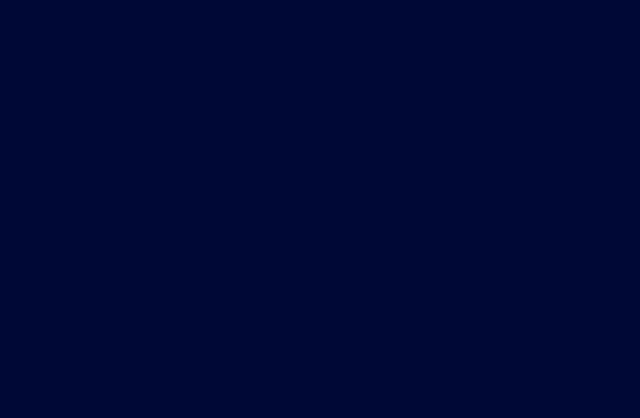
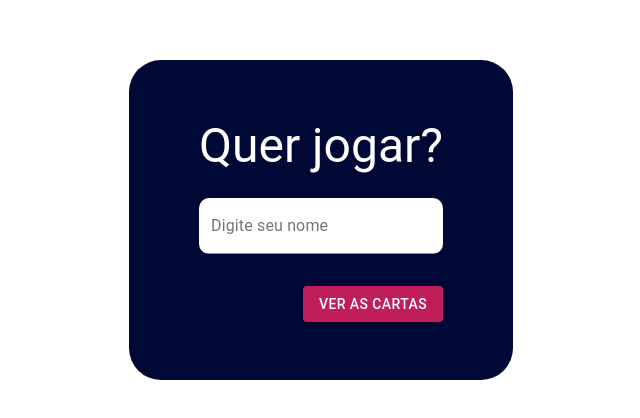
Before and after one commit to joaoseixas88/some-challenge-applied, a Next.js app: page / in a window 1280 px wide. Shown: the part 180-598 px from the top of the page, without its empty margins (319-959 px from the left). Built offline with nearby package versions, Linux system fonts and the light colour scheme.

Commit message:
feat: loginscreen

```diff
--- a/src/pages/index.tsx
+++ b/src/pages/index.tsx
@@ -1,24 +1,65 @@
-import { Box, Button, Container, Grid, Input, useTheme } from "@mui/material";
+import { Box, Button, TextField, Typography, useTheme } from "@mui/material";
+import { Container } from "@mui/system";
 import type { NextPage } from "next";
 import Head from "next/head";
-import { Card } from "../components/Card";
+import Link from "next/link";
 
 const Home: NextPage = () => {
   const {
-    palette: { primary },
+    palette: { primary, secondary },
     breakpoints,
   } = useTheme();
   return (
     <div>
       <Head>
-        <title>Create Next App</title>
+        <title>Home</title>
         <meta name="description" content="Generated by create next app" />
         <link rel="icon" href="/favicon.ico" />
       </Head>
-      <Box bgcolor={primary.main} height={"100vh"}>
-        <Box>
-					<Input />
-				</Box>
+      <Box bgcolor={"white"} height={"100vh"}>
+        <Box
+          display={"flex"}
+          justifyContent="center"
+          alignItems={"center"}
+          height="100vh"
+        >
+          <Box
+            display={"flex"}
+            bgcolor={primary.main}
+            width={"30%"}
+            height="40%"
+            borderRadius={"2rem"}
+            justifyContent="center"
+            flexDirection={"column"}
+            alignItems={"center"}
+          >
+            <Box marginBottom={3}>
+              <Typography color={"white"} variant="h3">
+                Quer jogar?
+              </Typography>
+
+            </Box>
+            <Box>
+              <TextField
+                variant="filled"
+                label="Digite seu nome"
+                inputProps={{
+                  style: {
+                    background: secondary.contrastText,
+                    borderRadius: 10,
+                  },
+                }}
+              />
+              <Box display={"flex"} justifyContent="flex-end" marginTop={4}>
+                <Link href="/showcards">
+                  <Button variant="contained" color="secondary">
+                    Ver as cartas
+                  </Button>
+                </Link>
+              </Box>
+            </Box>
+          </Box>
+        </Box>
       </Box>
     </div>
   );
```
